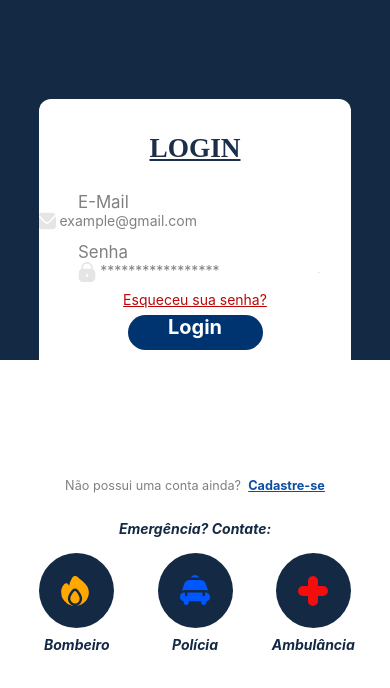
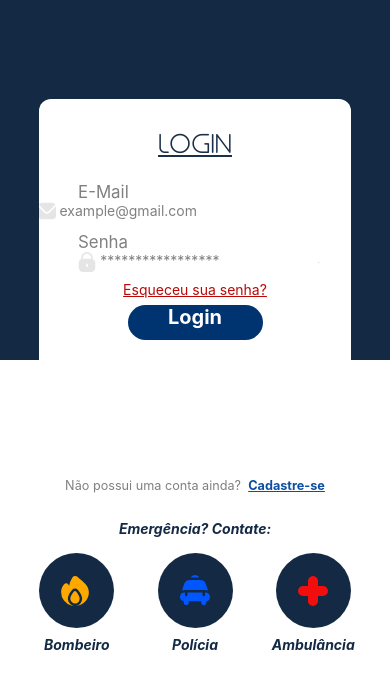
Before and after one commit to DPFNeiland/orosfrontend, a React Native app: screen / in a window 390 px wide. Shown: the top 688 px of the page. Built offline with nearby package versions, Linux system fonts and the light colour scheme.

Commit message:
Backup130320240911

```diff
--- a/src/screens/telalogin/login.tsx
+++ b/src/screens/telalogin/login.tsx
@@ -1,4 +1,4 @@
-import React from "react";
+import React, { useEffect, useState } from "react";
 import { SafeAreaView, View, Text, TextInput, TouchableOpacity, Pressable, Image } from "react-native";
 import { styles } from "./Styles";
 import BemVindoAo from "./bemVindoAo";
@@ -9,12 +9,24 @@ import Ambulancia from "./ambulancia";
 import EyeCrossed from "./eyecrossed";
 import Gmail from "./gmail";
 import Cadeado from "./cadeado";
+import useLoadFonts from "./useLoadFonts";
 
 const Login = () => {
   const [email, setEmail] = React.useState("");
   const [senha, setSenha] = React.useState("");
-  const [lembreDeMim, setLembreDeMim] = React.useState(false);
+  const [isLoading, setIsLoading] = useState(true)
+  const fontsLoaded = useLoadFonts() // Invoke the function here
 
+  useEffect(() => {
+    const timer = setTimeout(() => {
+      setIsLoading(false);
+    }, 3000)
+    return () => clearTimeout(timer)
+  }, [])
+
+  if (!fontsLoaded || isLoading) {
+    return console.log("Vasco")
+  }
 
   function handleSignIn() {
     const data = {
--- a/src/screens/telalogin/styles.ts
+++ b/src/screens/telalogin/styles.ts
@@ -52,9 +52,8 @@ export const styles = StyleSheet.create({
     marginTop: height * 0.04,
     marginBottom: height * 0.02,
     textDecorationLine: 'underline',
-    fontWeight: 'bold',
-    fontFamily: 'MBFSpace'
-
+    fontFamily: 'MBFSpace',
+    // fontWeight: 'bold'
 
   },
 
@@ -148,7 +147,7 @@ export const styles = StyleSheet.create({
 
   },
 
-  ViewEmergence:{
+  ViewEmergence: {
     flexDirection: 'row',
     justifyContent: 'space-evenly',
     width: '100%'
```
